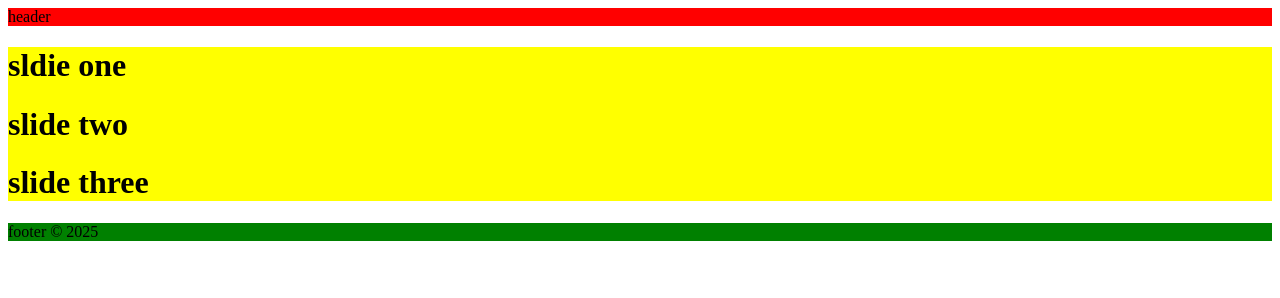
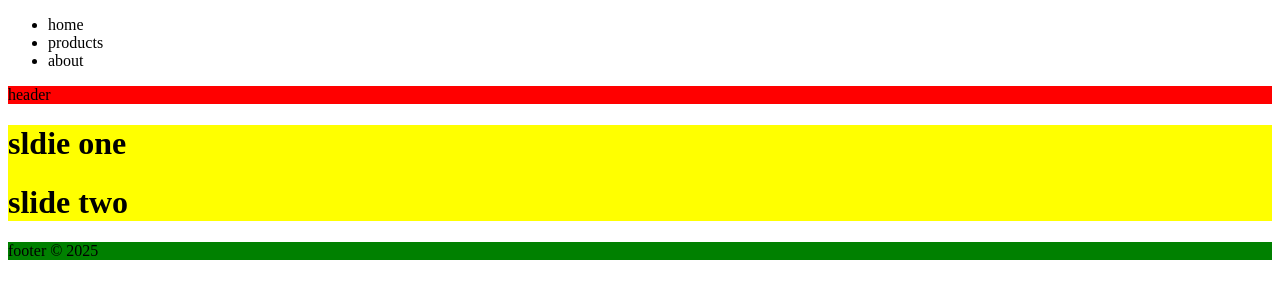
Before and after one commit to aminhadinezhad/Local-Auth-JS, a plain HTML site: page test.html in a window 1280 px wide. Drawn offline with Linux system fonts and the light colour scheme.

Commit message:
some changes in dev branch

```diff
--- a/test.html
+++ b/test.html
@@ -7,11 +7,17 @@
     <title>Document</title>
   </head>
   <body>
+    <nav>
+      <ul>
+        <li>home</li>
+        <li>products</li>
+        <li>about</li>
+      </ul>
+    </nav>
     <header>header</header>
     <div class="slider">
       <h1>sldie one</h1>
       <h1>slide two</h1>
-      <h1>slide three</h1>
     </div>
     <footer>footer &copy; 2025</footer>
     <script src="script.js"></script>
```
